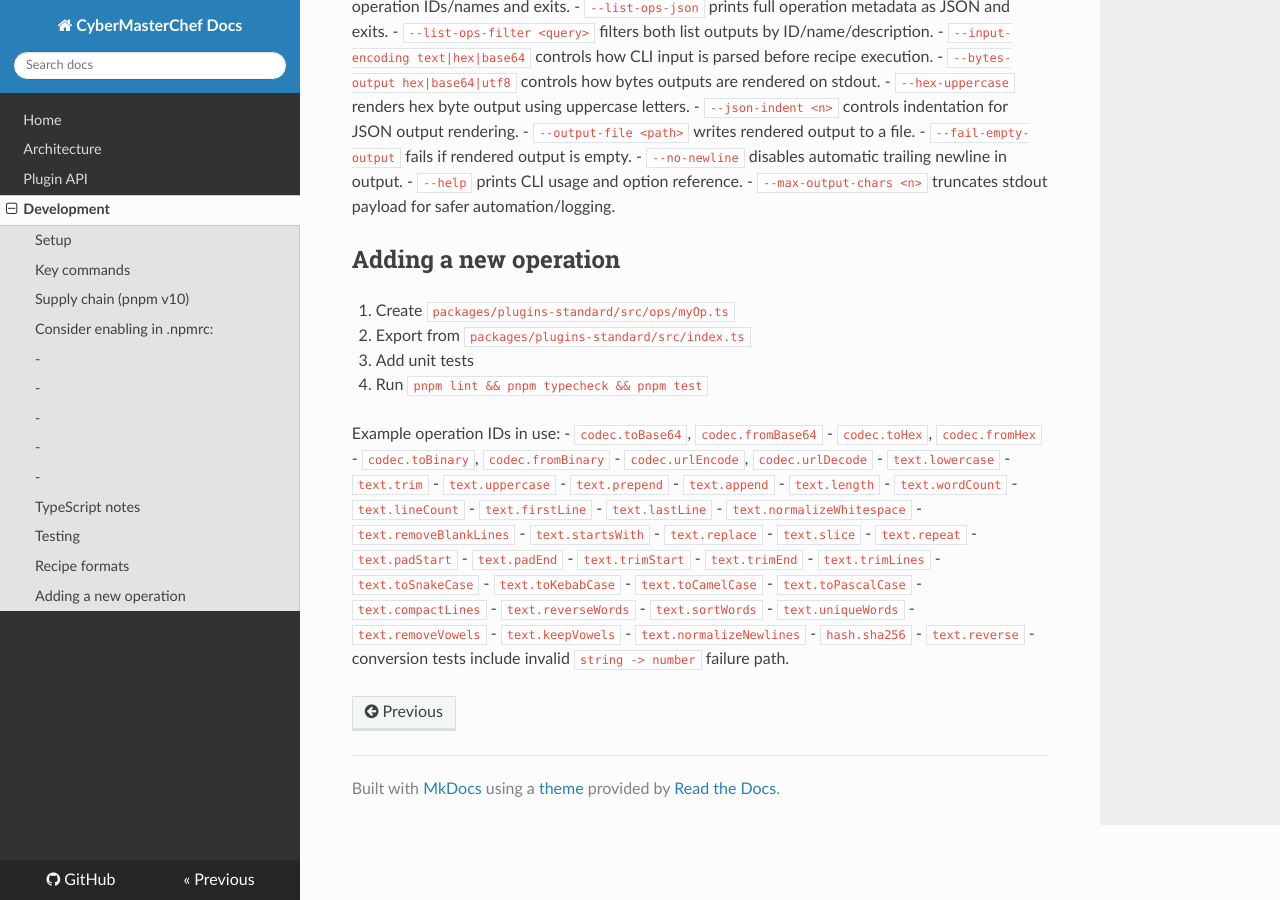
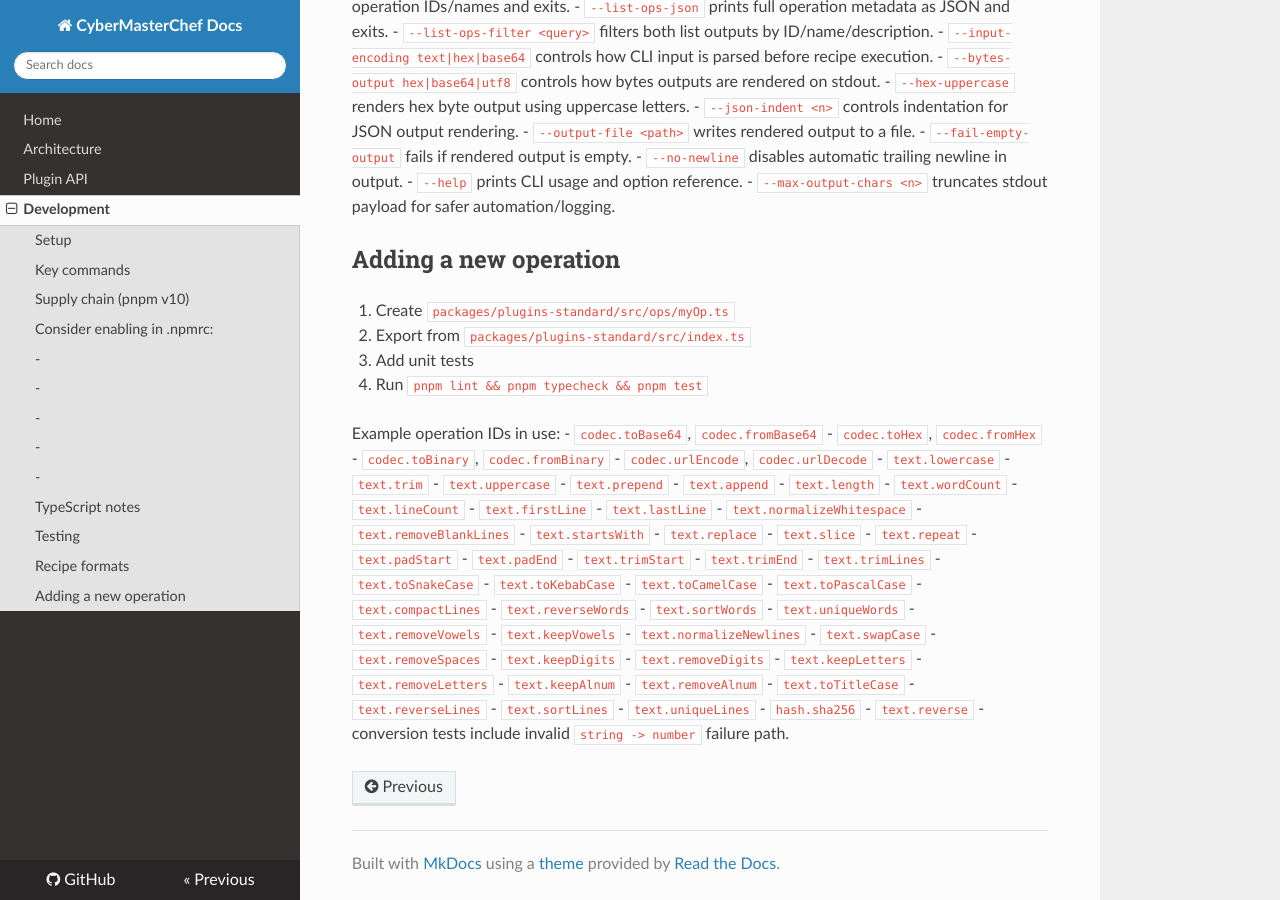
Before and after one commit to mkilijanek/CyberMasterChef, an MkDocs documentation site: the page built from docs/development.md, in a window 1280 px wide and 900 px high, scrolled down 2208 px. Built offline with MkDocs 1.6.1, drawn with Linux system fonts in a browser that asks for light colours; nearby versions of some CDN libraries.

Commit message:
Document newly added text operations

```diff
--- a/docs/development.md
+++ b/docs/development.md
@@ -147,6 +147,18 @@ Example operation IDs in use:
 - `text.removeVowels`
 - `text.keepVowels`
 - `text.normalizeNewlines`
+- `text.swapCase`
+- `text.removeSpaces`
+- `text.keepDigits`
+- `text.removeDigits`
+- `text.keepLetters`
+- `text.removeLetters`
+- `text.keepAlnum`
+- `text.removeAlnum`
+- `text.toTitleCase`
+- `text.reverseLines`
+- `text.sortLines`
+- `text.uniqueLines`
 - `hash.sha256`
 - `text.reverse`
 - conversion tests include invalid `string -> number` failure path.
```
Also changed, not shown: README.md (+12 -0 lines).
